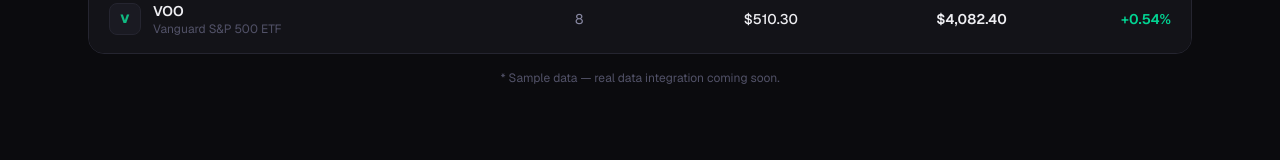
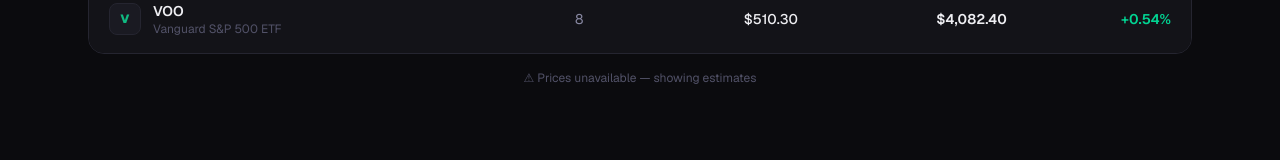
Before and after one commit to JesperSolutions/famalii_invest, a Next.js app: page /dashboard in a window 1280 px wide. Shown: the part 735-895 px from the top of the page. Built offline with nearby package versions, Linux system fonts and the light colour scheme; no server answers; sample sign-in values are in the browser's storage.

Commit message:
feat: live prices via Yahoo Finance, loading skeleton, stale fallback indicator

```diff
--- /dev/null
+++ b/app/dashboard/loading.tsx
@@ -0,0 +1,16 @@
+export default function DashboardLoading() {
+  return (
+    <div className="max-w-6xl mx-auto px-6 py-12 animate-pulse">
+      <div className="h-3 w-36 bg-f-raised rounded mb-3" />
+      <div className="h-9 w-56 bg-f-raised rounded mb-3" />
+      <div className="h-4 w-48 bg-f-raised rounded mb-12" />
+      <div className="grid grid-cols-2 sm:grid-cols-4 gap-4 mb-12">
+        {[...Array(4)].map((_, i) => (
+          <div key={i} className="rounded-xl border border-f-border bg-f-surface h-20" />
+        ))}
+      </div>
+      <div className="h-6 w-24 bg-f-raised rounded mb-4" />
+      <div className="rounded-2xl border border-f-border bg-f-surface h-64" />
+    </div>
+  )
+}
--- a/app/dashboard/page.tsx
+++ b/app/dashboard/page.tsx
@@ -1,23 +1,33 @@
 import { auth } from '@clerk/nextjs/server'
 import { redirect } from 'next/navigation'
+import { fetchQuotes } from '@/lib/prices'
 
-// ── Placeholder portfolio data ─────────────────────────────────────────────────
-type Holding = { ticker: string; name: string; qty: number; price: number; change: number }
+// User's positions — qty is user-specific, prices fetched live
+type Position = { ticker: string; name: string; qty: number }
 
-const HOLDINGS: Holding[] = [
-  { ticker: 'AAPL',  name: 'Apple Inc.',          qty: 10,  price: 189.45, change: +1.23 },
-  { ticker: 'MSFT',  name: 'Microsoft Corp.',      qty: 5,   price: 415.20, change: +0.87 },
-  { ticker: 'BTC',   name: 'Bitcoin',              qty: 0.25,price: 68240,  change: -2.15 },
-  { ticker: 'VOO',   name: 'Vanguard S&P 500 ETF', qty: 8,   price: 510.30, change: +0.54 },
+const POSITIONS: Position[] = [
+  { ticker: 'AAPL', name: 'Apple Inc.',          qty: 10   },
+  { ticker: 'MSFT', name: 'Microsoft Corp.',      qty: 5    },
+  { ticker: 'BTC',  name: 'Bitcoin',              qty: 0.25 },
+  { ticker: 'VOO',  name: 'Vanguard S&P 500 ETF', qty: 8    },
 ]
 
 export default async function DashboardPage() {
   const { userId } = await auth()
-  // Middleware handles redirect to Core sign-in; this is a fallback
   if (!userId) redirect(process.env.NEXT_PUBLIC_CLERK_SIGN_IN_URL ?? '/')
 
-  const totalValue = HOLDINGS.reduce((sum, h) => sum + h.qty * h.price, 0)
-  const dayChange  = HOLDINGS.reduce((sum, h) => sum + (h.qty * h.price * h.change / 100), 0)
+  // Fetch live prices; falls back to static values on any error
+  const quotes = await fetchQuotes(POSITIONS.map(p => p.ticker))
+  const holdings = POSITIONS.map(p => ({
+    ...p,
+    price:         quotes.get(p.ticker)?.price         ?? 0,
+    changePercent: quotes.get(p.ticker)?.changePercent ?? 0,
+    stale:         quotes.get(p.ticker)?.stale         ?? true,
+  }))
+
+  const anyStale   = holdings.some(h => h.stale)
+  const totalValue = holdings.reduce((sum, h) => sum + h.qty * h.price, 0)
+  const dayChange  = holdings.reduce((sum, h) => sum + (h.qty * h.price * h.changePercent / 100), 0)
 
   return (
     <div className="max-w-6xl mx-auto px-6 py-12">
@@ -51,7 +61,7 @@ export default async function DashboardPage() {
         {[
           { label: 'Total value',   value: `$${totalValue.toLocaleString('en-US', { minimumFractionDigits: 2 })}`,  accent: true },
           { label: "Today's P&L",   value: `${dayChange >= 0 ? '+' : ''}$${Math.abs(dayChange).toFixed(2)}`, positive: dayChange >= 0 },
-          { label: 'Positions',     value: HOLDINGS.length },
+          { label: 'Positions',     value: holdings.length },
           { label: 'Account',       value: 'Active', isText: true },
         ].map(({ label, value, accent, positive, isText }) => (
           <div
@@ -87,7 +97,7 @@ export default async function DashboardPage() {
             </tr>
           </thead>
           <tbody>
-            {HOLDINGS.map((h, i) => (
+            {holdings.map((h, i) => (
               <tr
                 key={h.ticker}
                 className={`border-b border-f-border last:border-0 hover:bg-f-raised transition-colors ${i % 2 === 0 ? 'bg-f-bg' : 'bg-f-surface'}`}
@@ -110,8 +120,8 @@ export default async function DashboardPage() {
                 <td className="px-5 py-4 text-right text-f-text font-semibold">
                   ${(h.qty * h.price).toLocaleString('en-US', { minimumFractionDigits: 2 })}
                 </td>
-                <td className={`px-5 py-4 text-right font-semibold ${h.change >= 0 ? 'text-emerald-400' : 'text-red-400'}`}>
-                  {h.change >= 0 ? '+' : ''}{h.change}%
+                <td className={`px-5 py-4 text-right font-semibold ${h.changePercent >= 0 ? 'text-emerald-400' : 'text-red-400'}`}>
+                  {h.changePercent >= 0 ? '+' : ''}{h.changePercent.toFixed(2)}%
                 </td>
               </tr>
             ))}
@@ -119,8 +129,11 @@ export default async function DashboardPage() {
         </table>
       </div>
 
-      <p className="mt-4 text-xs text-f-faint text-center">
-        * Sample data — real data integration coming soon.
+      <p className="mt-4 text-xs text-center">
+        {anyStale
+          ? <span className="text-f-faint">⚠ Prices unavailable — showing estimates</span>
+          : <span className="text-emerald-500/70">● Live prices · refreshes every 60 s</span>
+        }
       </p>
     </div>
   )
--- /dev/null
+++ b/lib/prices.ts
@@ -0,0 +1,74 @@
+// Fallback prices used when live fetch fails (last known values)
+const FALLBACK: Record<string, { price: number; changePercent: number }> = {
+  AAPL: { price: 189.45, changePercent:  1.23 },
+  MSFT: { price: 415.20, changePercent:  0.87 },
+  BTC:  { price: 68240,  changePercent: -2.15 },
+  VOO:  { price: 510.30, changePercent:  0.54 },
+}
+
+// Yahoo Finance ticker symbols (crypto needs -USD suffix)
+const YF_SYMBOL: Record<string, string> = {
+  AAPL: 'AAPL',
+  MSFT: 'MSFT',
+  BTC:  'BTC-USD',
+  VOO:  'VOO',
+}
+
+export type LiveQuote = {
+  ticker: string
+  price: number
+  changePercent: number
+  stale: boolean // true when live data unavailable — showing fallback
+}
+
+/**
+ * Fetches live quotes for the given tickers in a single Yahoo Finance API call.
+ * Falls back to the last-known static prices on any network/parse error.
+ * Results are cached for 60 seconds via Next.js fetch caching.
+ */
+export async function fetchQuotes(tickers: string[]): Promise<Map<string, LiveQuote>> {
+  const symbols = tickers.map(t => YF_SYMBOL[t] ?? t).join(',')
+
+  try {
+    const res = await fetch(
+      `https://query1.finance.yahoo.com/v7/finance/quote?symbols=${symbols}&fields=regularMarketPrice,regularMarketChangePercent`,
+      {
+        next: { revalidate: 60 },
+        headers: { 'User-Agent': 'Mozilla/5.0 (compatible)' },
+      },
+    )
+    if (!res.ok) throw new Error(`Yahoo Finance HTTP ${res.status}`)
+
+    const json = await res.json()
+    const results = json?.quoteResponse?.result as Array<{
+      symbol: string
+      regularMarketPrice: number
+      regularMarketChangePercent: number
+    }> | undefined
+
+    if (!results?.length) throw new Error('Empty result set')
+
+    const map = new Map<string, LiveQuote>()
+    for (const ticker of tickers) {
+      const symbol = YF_SYMBOL[ticker] ?? ticker
+      const r = results.find(x => x.symbol === symbol)
+      if (r?.regularMarketPrice) {
+        map.set(ticker, {
+          ticker,
+          price: r.regularMarketPrice,
+          changePercent: r.regularMarketChangePercent ?? 0,
+          stale: false,
+        })
+      } else {
+        const fb = FALLBACK[ticker] ?? { price: 0, changePercent: 0 }
+        map.set(ticker, { ticker, ...fb, stale: true })
+      }
+    }
+    return map
+  } catch {
+    // Full fallback — don't crash the page, just show stale data
+    return new Map(
+      tickers.map(t => [t, { ticker: t, ...(FALLBACK[t] ?? { price: 0, changePercent: 0 }), stale: true }])
+    )
+  }
+}
```
